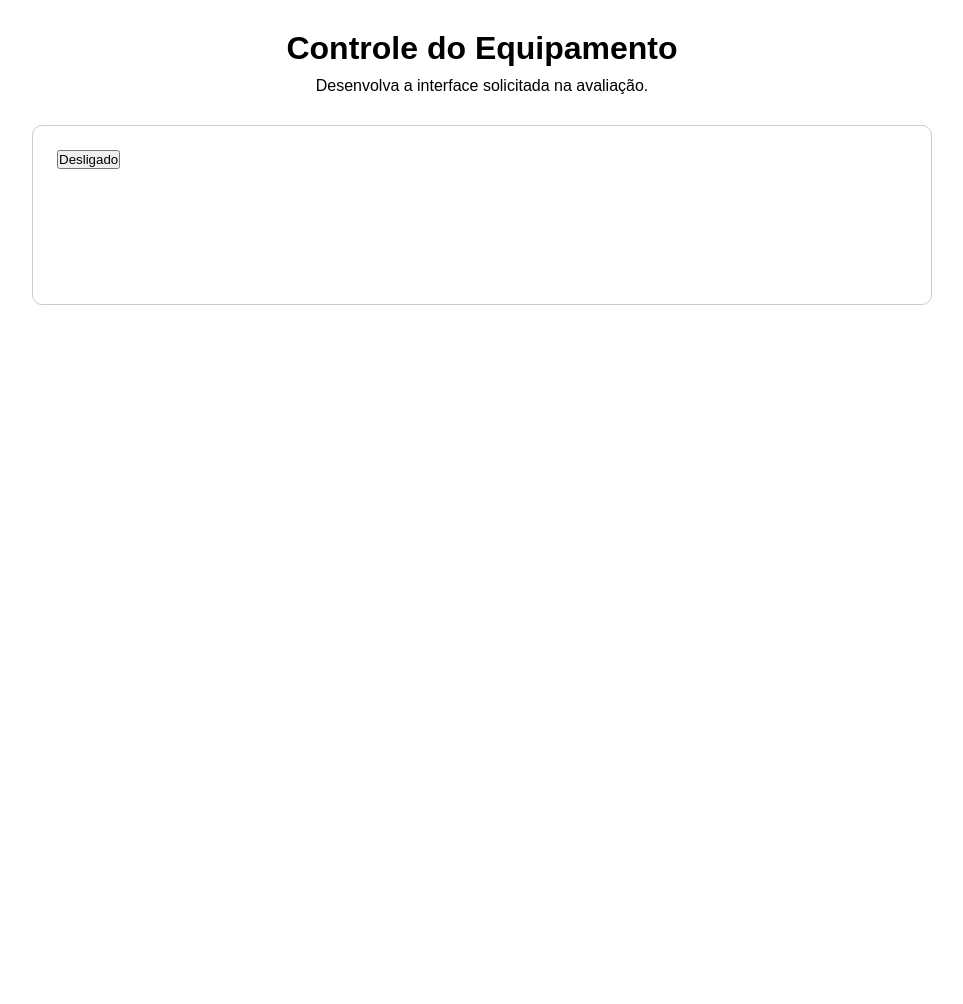
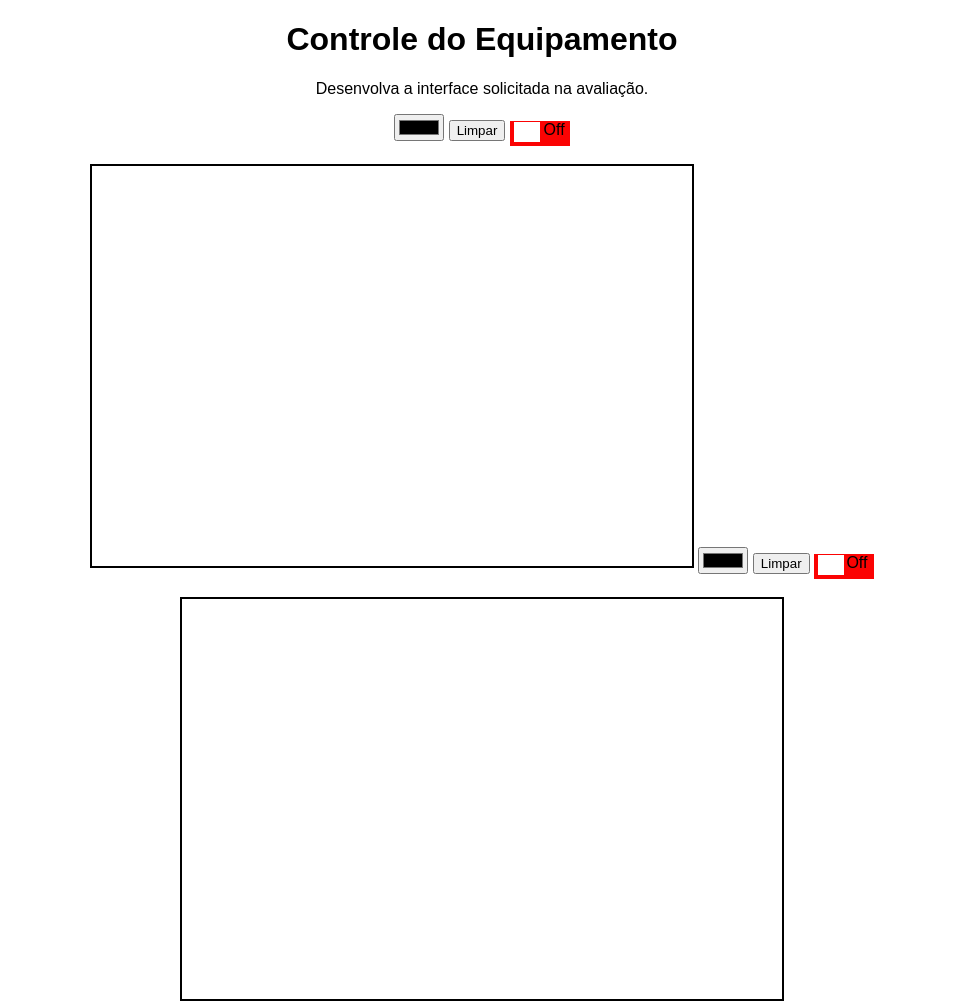
Before and after one commit to MonicaJonikaites/Prova_2_Trimestre, a plain HTML site: page TAREFA01/index.html in a window 1280 px wide. Shown: the whole page, without its empty margins (158-1121 px from the left). Before the commit the page ends 800 px from the top, so only its background shows below. Drawn offline with Linux system fonts and the light colour scheme.

Commit message:
Tarefa 1 concluida e Tarefa 2

```diff
--- a/TAREFA01/index.html
+++ b/TAREFA01/index.html
@@ -7,18 +7,66 @@
     <link rel="stylesheet" href="style.css">
 </head>
 <body>
-
     <main class="container">
         <header>
             <h1>Controle do Equipamento</h1>
             <p>Desenvolva a interface solicitada na avaliação.</p>
-        </header>
+        </header><!DOCTYPE html>
+        <html lang="pt-br">
 
-        <section id="controle" class="card">
-            <button>Desligado</button>
-        </section>
-    </main>
+        <head>
+            <meta charset="UTF-8">
+            <meta name="viewport" content="width=device-width, initial-scale=1.0">
+            <link rel="stylesheet" href="style.css">
+            <title>Tarefa 01 - Controle do Equipamento</title>
+        </head>
 
-    <script src="script.js"></script>
+        <body>
+
+        </body>
+
+        </html>
+        <input type="color" id="cor">
+        <button id="limpar">Limpar</button>
+
+        <!-- Botão de ligar e desligar -->
+        <label class="switch">
+            <input type="checkbox">
+            <span class="slider">ON  Off</span>
+        </label>
+
+
+        <br>
+        <br>
+        <canvas id="tela" width="600" height="400"></canvas>
+
+
+        <script src="script.js"></script>
+
+
+        </body>
+
+        </html>
+
+
+
+<input type="color" id="cor">
+<button type="limpar">Limpar</button>
+<!-- Botão de ligar e desligar -->
+<label class="switch">
+    <input type="checkbox">
+    <span class="slider">On  Off</span>
+</label>
+
+
+<br>
+<br>
+<canvas id="tela" width="600" height="400"></canvas>
+
+
+<script src="script.js"></script>
+
+
 </body>
+
 </html>
--- a/TAREFA01/script.js
+++ b/TAREFA01/script.js
@@ -0,0 +1,55 @@
+const tela = document.getElementById("tela");
+const ctx = tela.getContext("2d");
+
+const cor = document.getElementById("cor");
+const limpar = document.getElementById("limpar");
+const exportar = document.getElementById("exportar");
+
+let desenhando = false;
+
+ctx.lineWidth = 5;
+ctx.lineCap = "round";
+ctx.lineJoin = "round";
+
+tela.addEventListener("mousedown", function (e) {
+    desenhando = true;
+
+    ctx.beginPath();
+    ctx.moveTo(e.offsetX, e.offsetY);
+})
+
+tela.addEventListener("mousemove", function (e) {
+    if (!desenhando) return;
+
+    ctx.strokeStyle = cor.value;
+
+    ctx.lineTo(e.offsetX, e.offsetY);
+    ctx.stroke();
+});
+
+tela.addEventListener("mouseup", function () {
+    desenhando = false;
+    ctx.beginPath();
+});
+
+tela.addEventListener("mouseleave", function () {
+    desenhando = false;
+    ctx.beginPath();
+});
+
+
+limpar.addEventListener("click", function () {
+    ctx.clearRect(0, 0, tela.width, tela.height);
+    location.reload();
+
+});
+
+exportar.addEventListener("click", function () {
+    const link = document.createElement("a");
+
+    link.download = "minipaint.png";
+    link.href = tela.toDataURL("image/png");
+
+    link.click();
+});
+const status = document.getElementById("status");
--- a/TAREFA01/style.css
+++ b/TAREFA01/style.css
@@ -1,48 +1,69 @@
-* {
-    box-sizing: border-box;
-    margin: 0;
-    padding: 0;
+body {
+    text-align: center;
+    font-family: Arial, Helvetica, sans-serif;
 }
 
-body {
-    font-family: Arial, sans-serif;
-    min-height: 100vh;
-    padding: 30px 15px;
+canvas {
+    border: 2px solid black;
+    cursor: crosshair;
 }
 
-.container {
-    width: 90%;
-    max-width: 900px;
-    margin: 0 auto;
+.switch {
+    position: relative;
+    display: inline-block;
+    width: 60px;
+    height: 25px;
 }
 
-header {
-    text-align: center;
-    margin-bottom: 30px;
+.switch input {
+    opacity: 0;
+    width: 0;
+    height: 0;
 }
 
-header h1 {
-    margin-bottom: 10px;
+.slider {
+    position: absolute;
+    cursor: pointer;
+    top: 0;
+    left: 0;
+    right: 0;
+    bottom: 0;
+    background-color: #fb0303;
+    -webkit-transition: .4s;
+    transition: .4s;
 }
 
-.card {
-    width: 100%;
-    min-height: 180px;
-    padding: 24px;
-    margin-bottom: 24px;
-    border: 1px solid #ccc;
-    border-radius: 10px;
+.slider:before {
+    position: absolute;
+    content: "";
+    height: 20px;
+    width: 26px;
+    left: 4px;
+    bottom: 4px;
+    background-color: white;
+    -webkit-transition: .4s;
+    transition: .4s;
 }
 
-.button {
-  background-color: #04AA6D;
-  border: none;
-  color: white;
-  padding: 15px 32px;
-  text-align: center;
-  text-decoration: none;
-  display: inline-block;
-  font-size: 16px;
-  margin: 4px 2px;
-  cursor: pointer;
+input:checked+.slider {
+    background-color: #00f921;
 }
+
+input:focus+.slider {
+    box-shadow: 0 0 1px #2196F3;
+}
+
+input:checked+.slider:before {
+    -webkit-transform: translateX(26px);
+    -ms-transform: translateX(26px);
+    transform: translateX(26px);
+}
+
+/* Rounded sliders */
+.slider.round {
+    border-radius: 34px;
+}
+
+.slider.round:before {
+    border-radius: 50%;
+}
--- a/TAREFA02/style.css
+++ b/TAREFA02/style.css
@@ -1,45 +1,41 @@
-/* =========================================================
-   ARQUIVO DE APOIO - NÃO HÁ UMA SOLUÇÃO PRONTA AQUI.
-   Desenvolva o CSS da tarefa conforme o enunciado.
-   ========================================================= */
-
-* {
-    box-sizing: border-box;
-    margin: 0;
-    padding: 0;
+body{
+    background: rgb(244, 0, 187);
+    font-family: 'Courier New', Courier, monospace;
+    text-align: center;
+    color: rgb(83, 38, 68);
+    display: flex;
+    justify-content: center;
+    align-items: center;
+    position: relative;
+    position: absolute;
+    top: 40%;
+    left: 30%;
+    font-size: 80px;
 }
 
-body {
-    font-family: Arial, sans-serif;
-    min-height: 100vh;
-    padding: 30px 15px;
+.codigo span {
+    filter: blur(30px);
+    transition: 0,3s;
 }
 
-.container {
-    width: 90%;
-    max-width: 900px;
-    margin: 0 auto;
+ .codigo span:hover,
+ .codigo span:active{
+     filter: blur(0px);
+     transform: scale(1.08);
 }
 
-header {
-    text-align: center;
-    margin-bottom: 30px;
+.codigo span:hover + span{
+    filter: blur(6px);
 }
 
-header h1 {
-    margin-bottom: 10px;
+.codigo span:hover + span + span{
+    filter: blur(12px);
 }
 
-.card {
-    width: 100%;
-    min-height: 180px;
-    padding: 24px;
-    margin-bottom: 24px;
-    border: 1px solid #ccc;
-    border-radius: 10px;
+.codigo span:has(+ span:hover){
+    filter:blur(6px);
 }
 
-/* Desenvolva o restante do CSS. */
-
-/* Lembre-se de criar uma media query para telas
-   de até 768px quando a tarefa exigir responsividade. */
+.codigo span:has(+ span + span:hover){
+    filter:blur(12px);
+}
```
Also changed, not shown: TAREFA02/index.html (+12 -17 lines).
